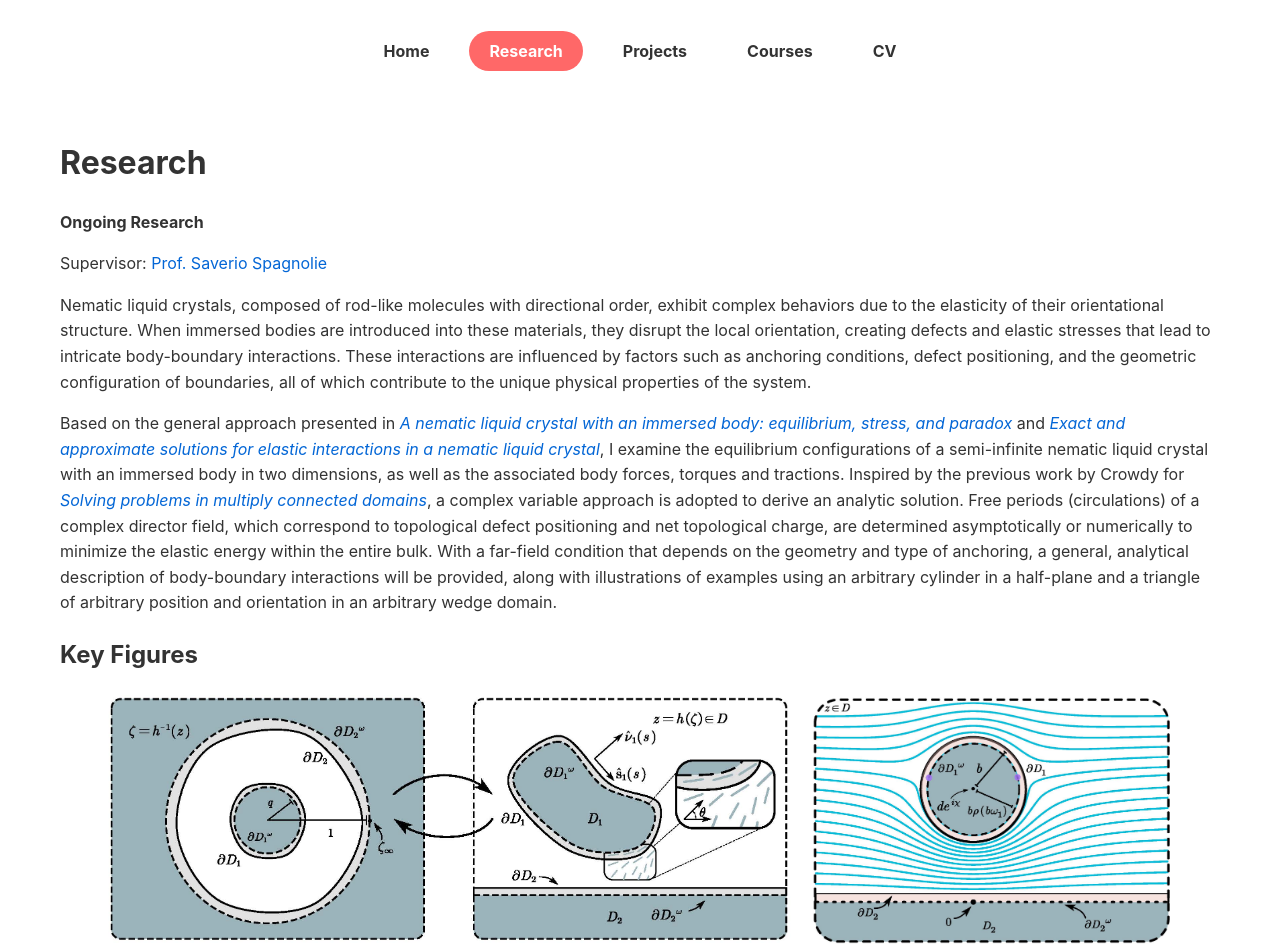
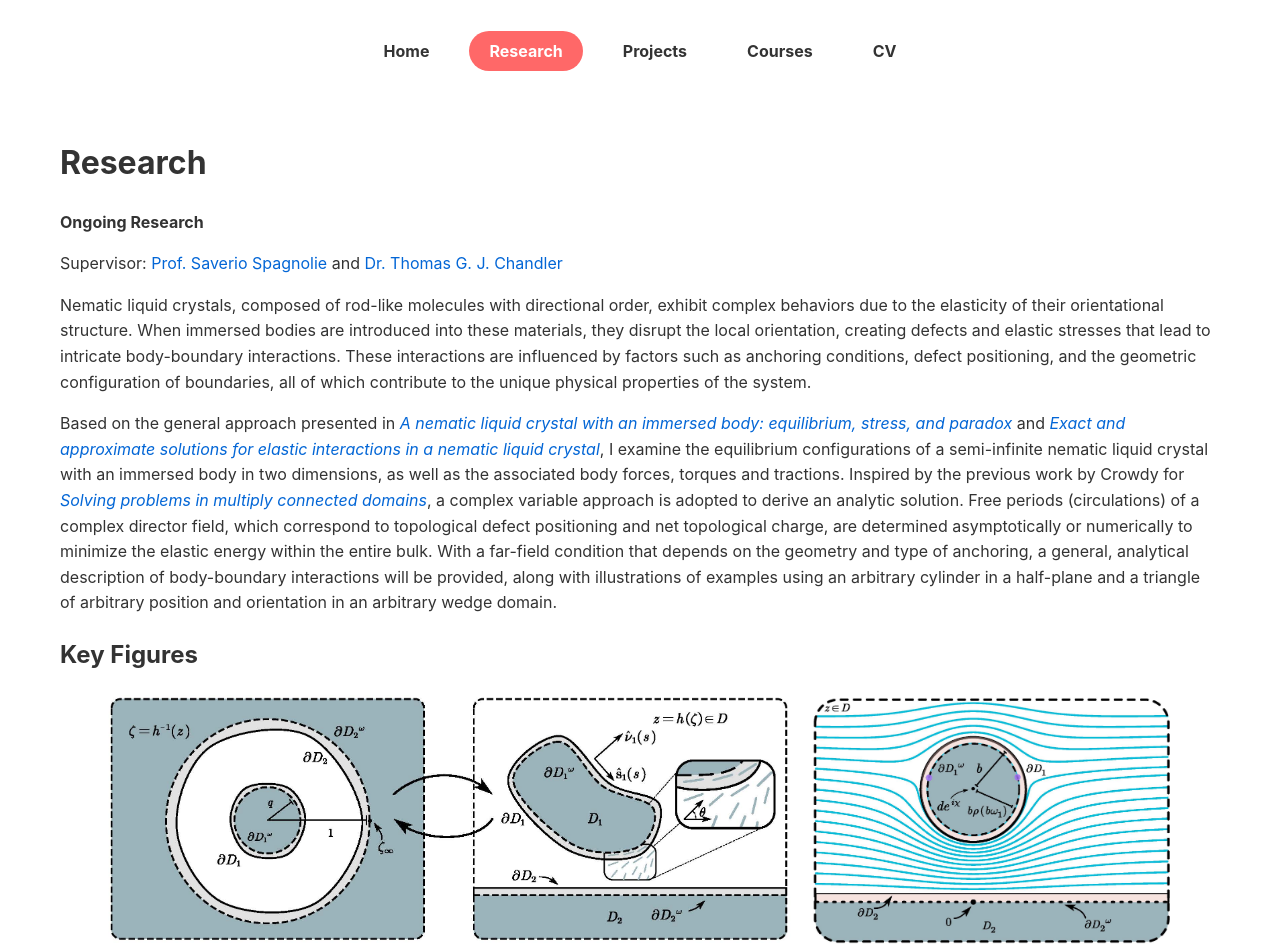
Before and after one commit to Yoon-1023/Yoon-1023.github.io, a Jekyll site: the page built from research.md, in a window 1280 px wide. Shown: the top 952 px of the page. Built offline with Jekyll 4.4.1, drawn with Linux system fonts in a browser that asks for light colours.

Commit message:
Update research.md

```diff
--- a/research.md
+++ b/research.md
@@ -7,7 +7,7 @@ permalink: /research/
 # Research
 **Ongoing Research**
 
-Supervisor: [Prof. Saverio Spagnolie](https://people.math.wisc.edu/~spagnolie/)
+Supervisor: [Prof. Saverio Spagnolie](https://people.math.wisc.edu/~spagnolie/) and [Dr. Thomas G. J. Chandler](https://people.math.wisc.edu/~tgchandler/)
 
 Nematic liquid crystals, composed of rod-like molecules with directional order, exhibit complex behaviors due to the elasticity of their orientational structure. When immersed bodies are introduced into these materials, they disrupt the local orientation, creating defects and elastic stresses that lead to intricate body-boundary interactions. These interactions are influenced by factors such as anchoring conditions, defect positioning, and the geometric configuration of boundaries, all of which contribute to the unique physical properties of the system.
 
```
